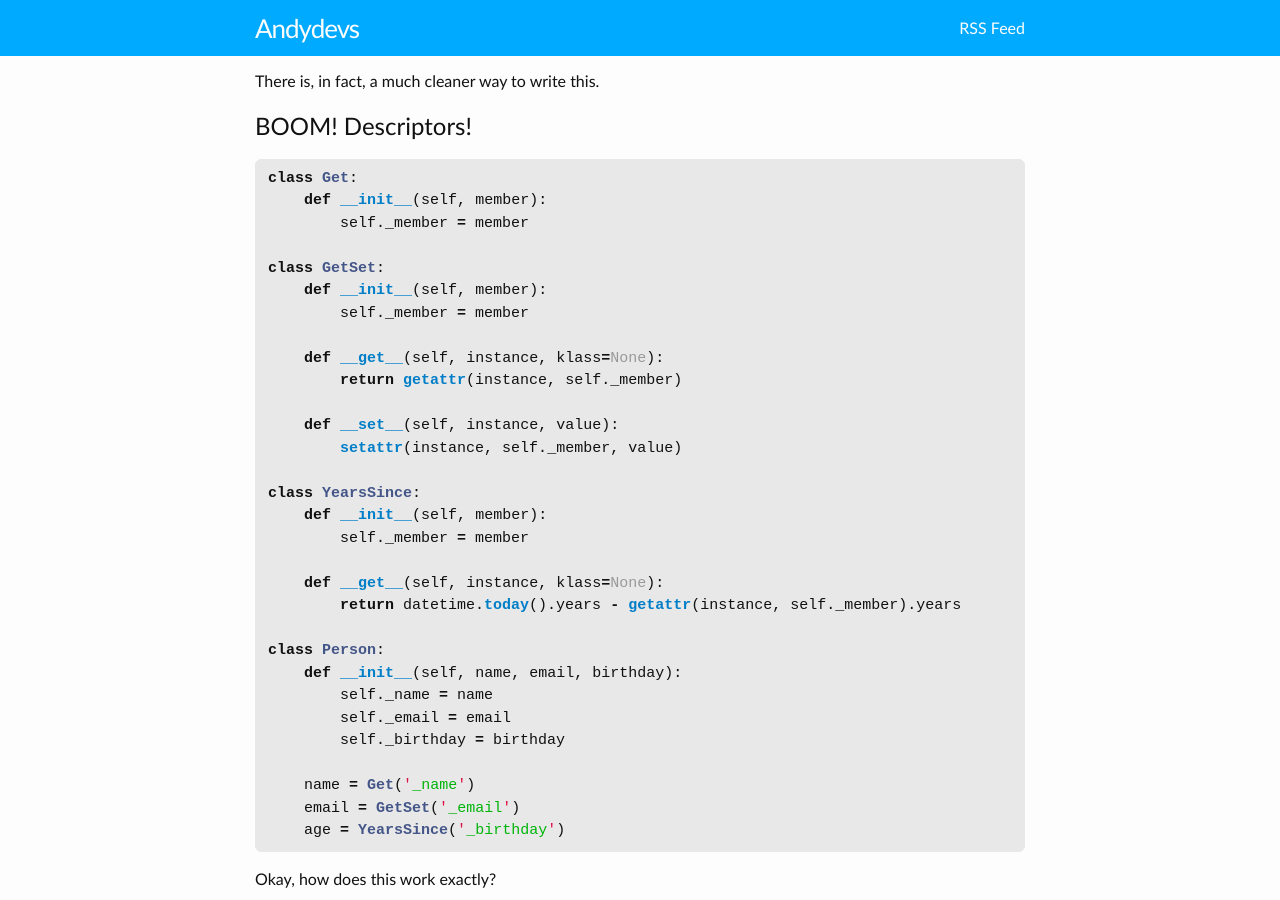
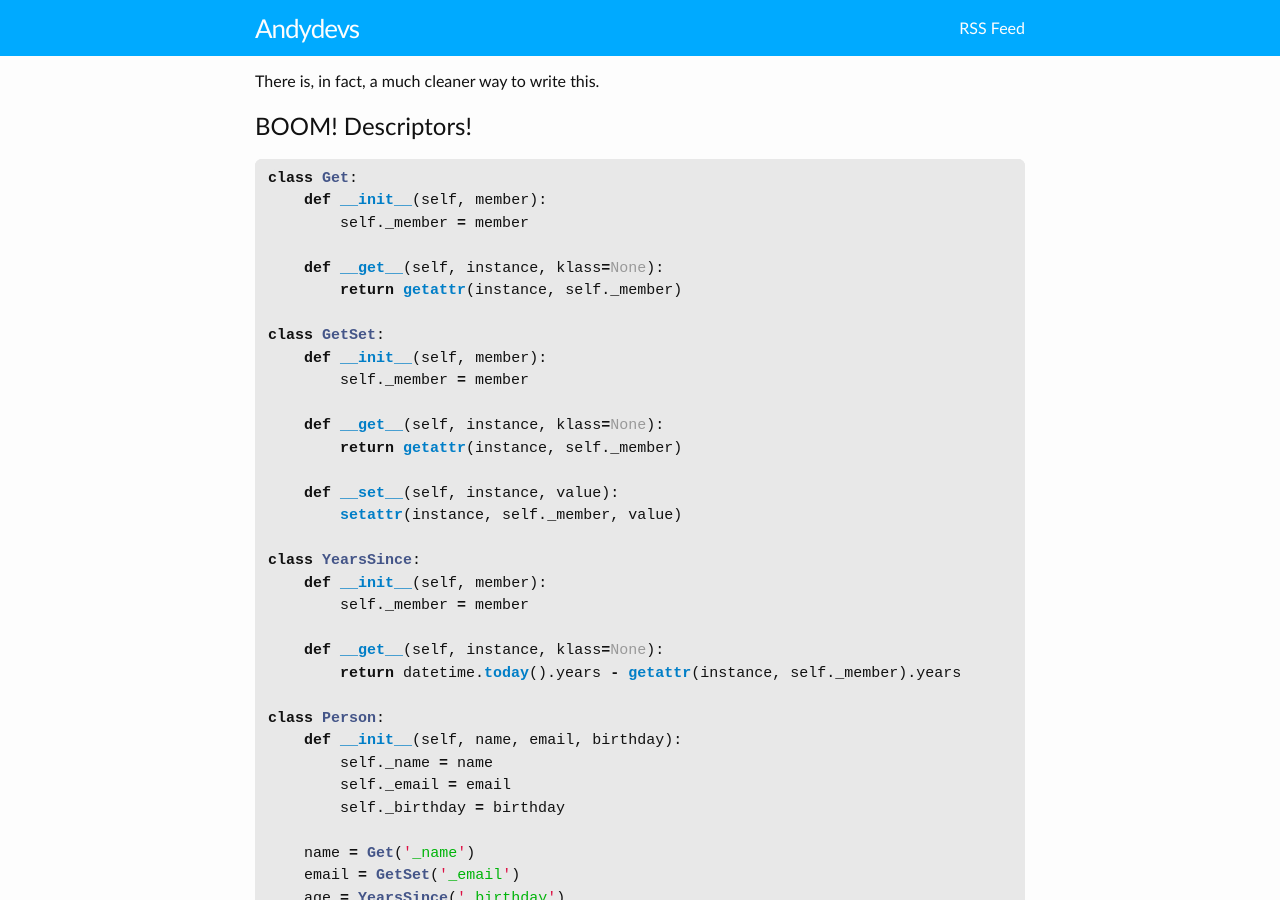
Before and after one commit to andydevs/blog, a Jekyll site: the page built from _posts/2019-02-03-but-what-are-descriptors.markdown, in a window 1280 px wide and 900 px high, scrolled down 2856 px. Built offline with Jekyll 4.4.1, drawn with Linux system fonts in a browser that asks for light colours.

Commit message:
Updated content in latest post

```diff
--- a/_posts/2019-02-03-but-what-are-descriptors.markdown
+++ b/_posts/2019-02-03-but-what-are-descriptors.markdown
@@ -130,6 +130,9 @@ There is, in fact, a much cleaner way to write this.
 class Get:
     def __init__(self, member):
         self._member = member
+
+    def __get__(self, instance, klass=None):
+        return getattr(instance, self._member)
 
 class GetSet:
     def __init__(self, member):
```
